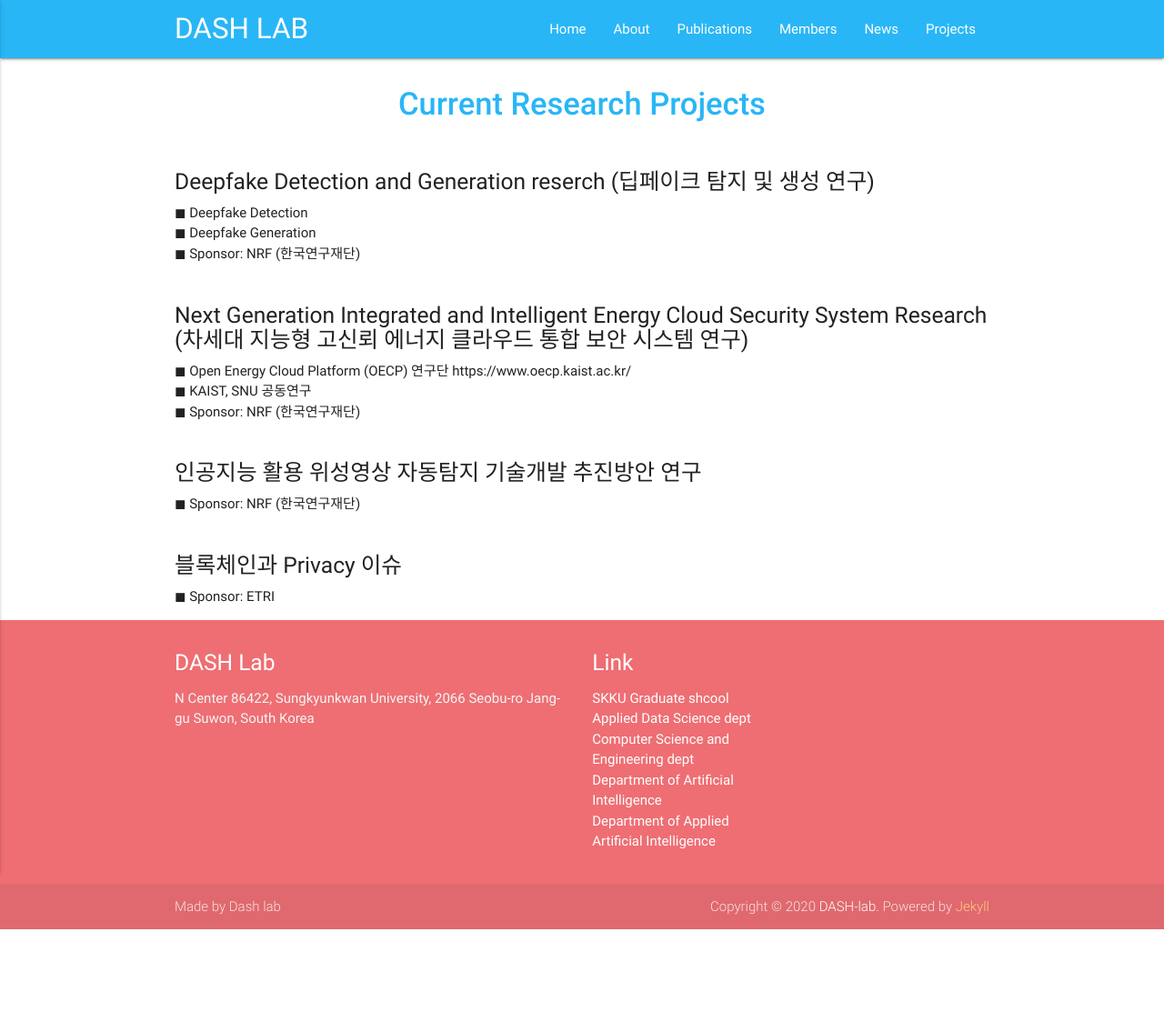
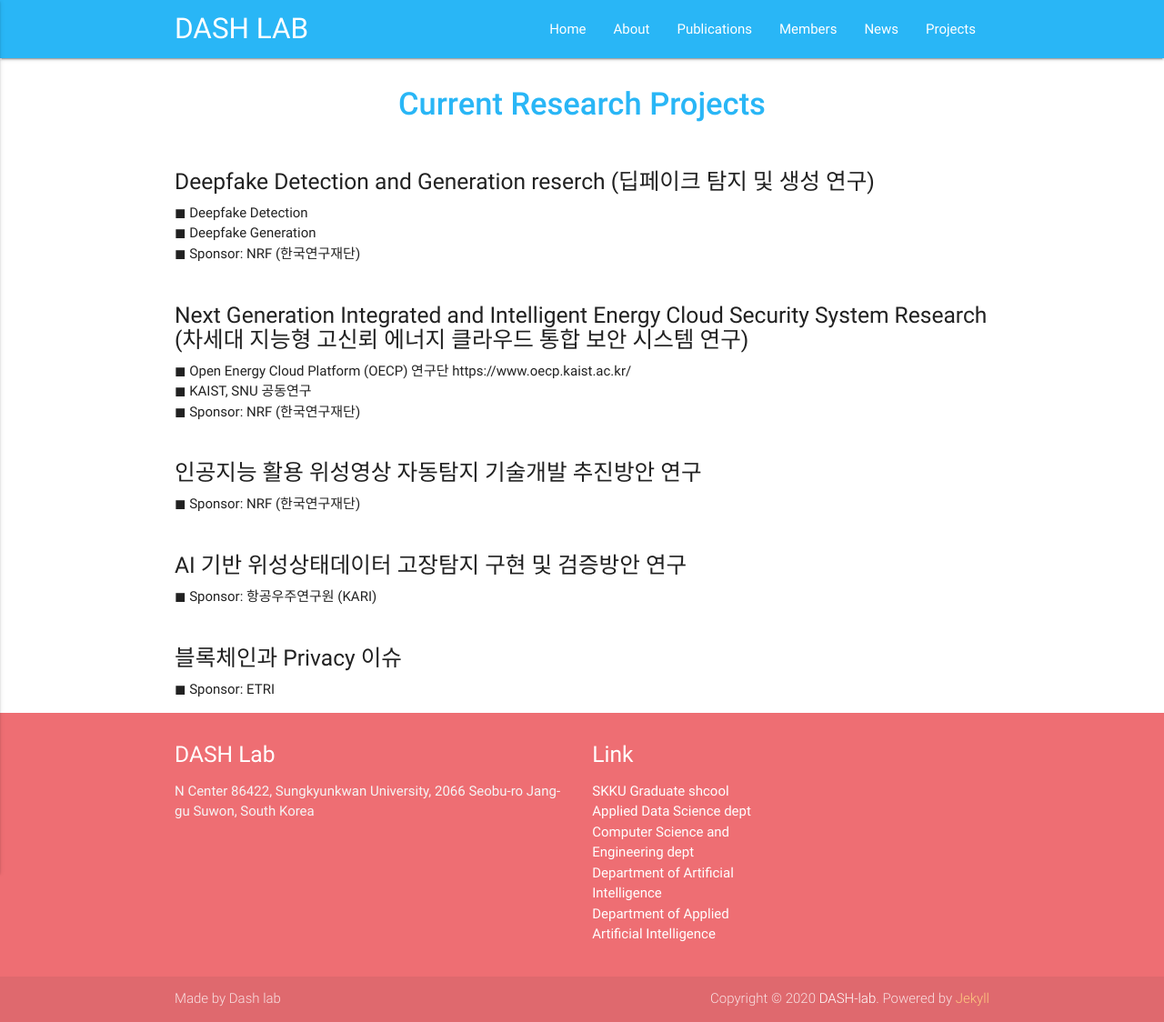
Before and after one commit to Yurim990507/DASH-Lab.github.io, a Jekyll site: the page built from example5.md, in a window 1280 px wide. Shown: the whole page at 91% size. Built offline with Jekyll 4.4.1, drawn with Linux system fonts in a browser that asks for light colours; before the commit the page ends 1022 px from its top, so only the background shows below that.

Commit message:
Update example5.md

```diff
--- a/example5.md
+++ b/example5.md
@@ -30,6 +30,13 @@ permalink: /Projects/
 </div>
 
 <div class="section">
+    <h5> AI 기반 위성상태데이터 고장탐지 구현 및 검증방안 연구</h5>
+        ◼  Sponsor: 항공우주연구원 (KARI) <br>
+
+</div>
+
+
+<div class="section">
     <h5> 블록체인과 Privacy 이슈 </h5>
         ◼  Sponsor: ETRI <br>
 
```
